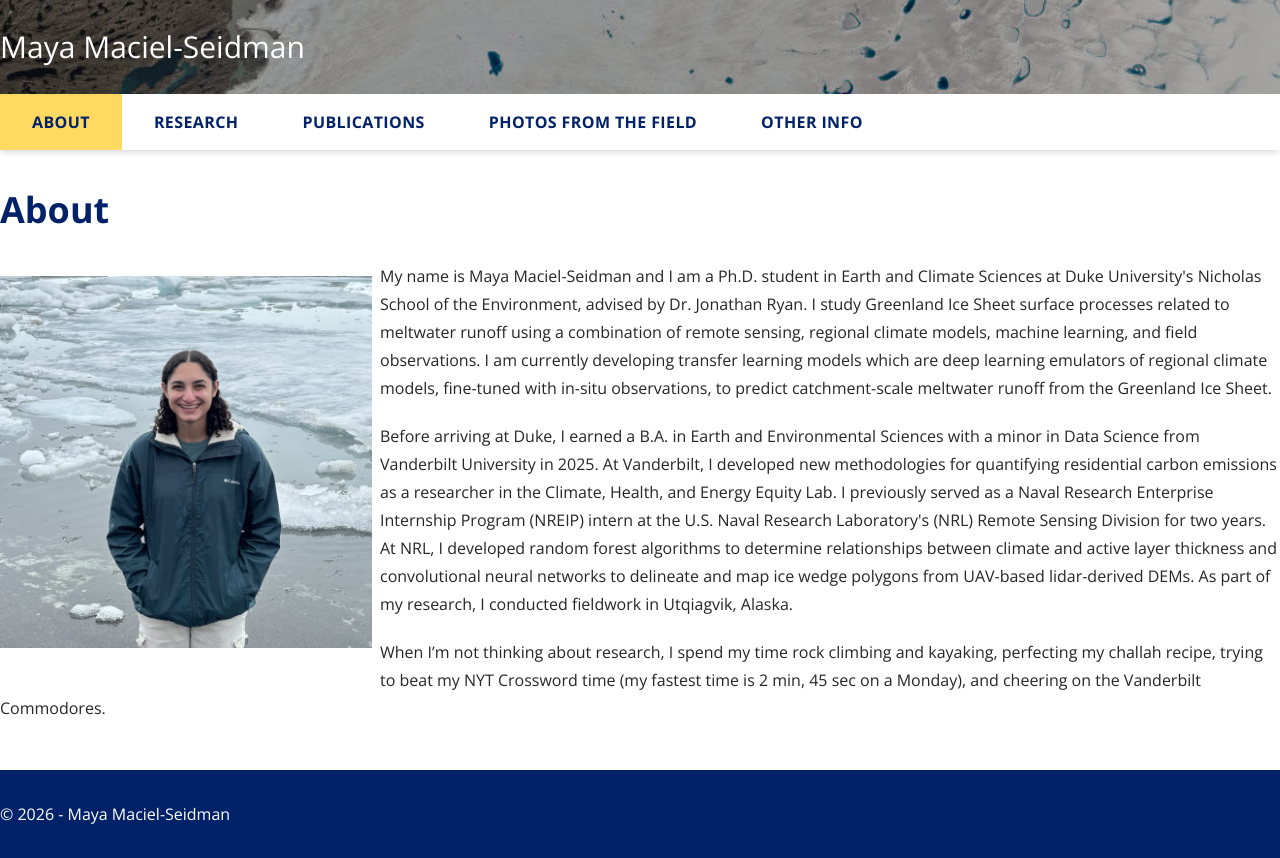
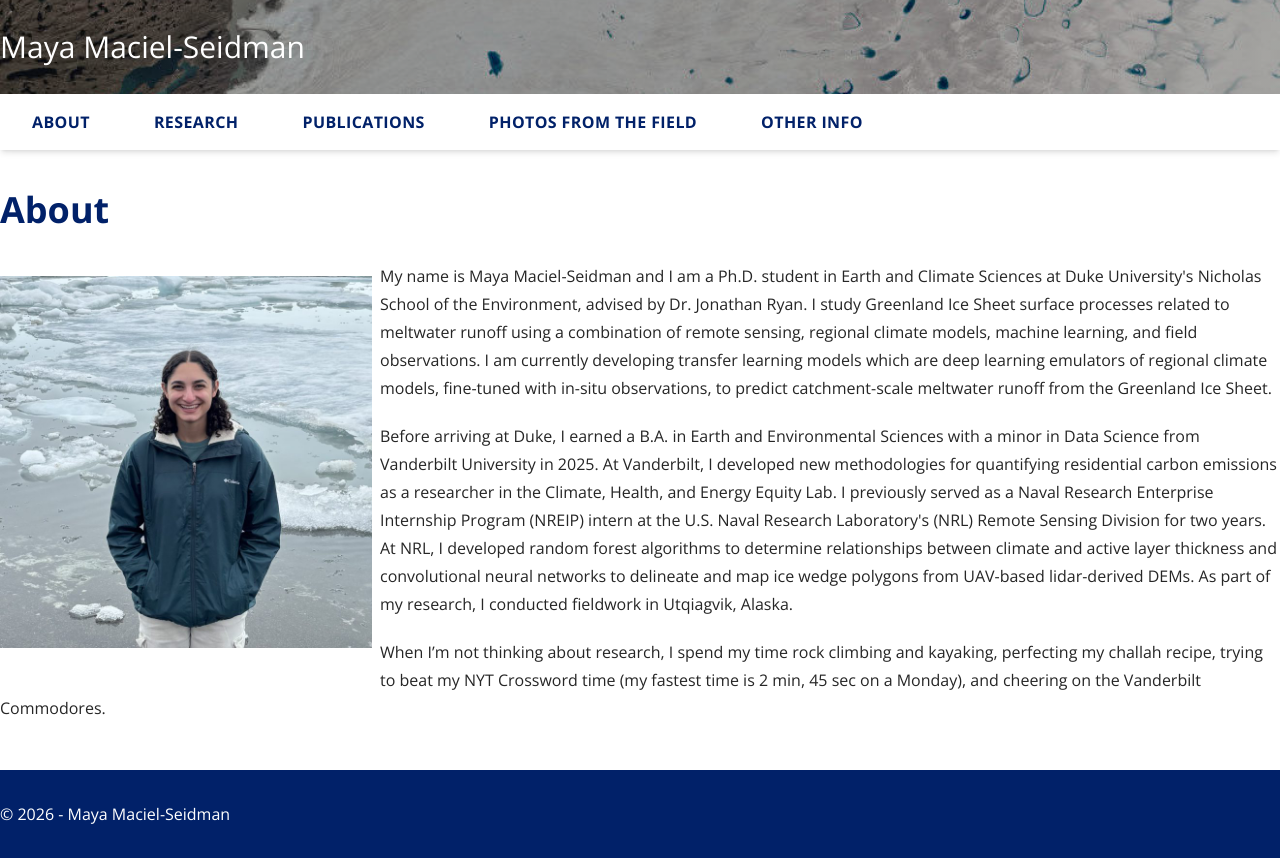
Before and after one commit to mlmac-seid/mayamaciel-seidman, a plain HTML site: page index.html in a window 1280 px wide. In both pictures the pointer is over the item "ABOUT". Drawn offline with nearby package versions, Linux system fonts and the light colour scheme; some packages are replaced by stand-ins of ours.

Commit message:
remove yellow selected tab

```diff
--- a/custom.css
+++ b/custom.css
@@ -35,3 +35,17 @@ header > .container {
 header > .container > a {
     margin-right: auto;
 }
+
+/* No yellow background on the selected tab (keeps it bold) */
+header .nav-menu .menu-item.current-menu-item > a,
+header .nav-menu .menu-item.current-menu-parent > a,
+header .nav-menu .menu-item.current-menu-ancestor > a {
+    background-color: transparent !important;
+}
+
+/* No yellow background when hovering over or tabbing to a tab */
+#primary-menu .menu-item:hover,
+#primary-menu .menu-item:focus,
+#primary-menu .menu-item:focus-within {
+    background-color: transparent !important;
+}
```
